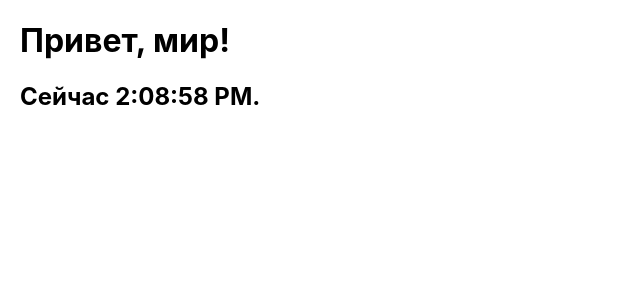
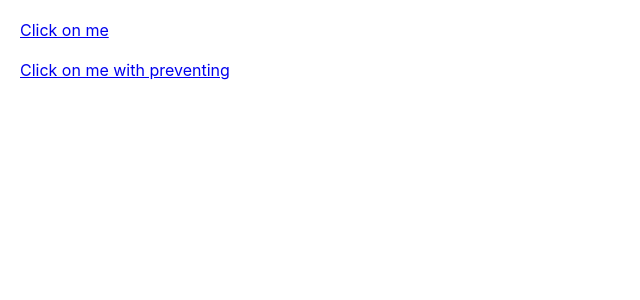
Before and after one commit to iadaria/theory, a React (Create React App) app in the folder ru/react/examples/: page / in a window 1280 px wide. Shown: the top 300 px of the page, without its empty margins (0-640 px from the left). Built offline with nearby package versions, Linux system fonts and the light colour scheme.

Commit message:
add prevent event

```diff
--- a/ru/react/examples/src/base/Element/Element.tsx
+++ b/ru/react/examples/src/base/Element/Element.tsx
@@ -1,5 +1,6 @@
 import { ShowTickButton } from "./ex0_4_Tick";
 import { Clock } from "./ex0_5_Tick";
+import { Ex0_7_Form } from "./ex0_7_Form";
 
 export function Element() {
 
@@ -7,5 +8,7 @@ export function Element() {
 
     example = <Clock />
 
-    return example;
+    let handleEvents = <Ex0_7_Form />
+
+    return handleEvents;
 }
--- /dev/null
+++ b/ru/react/examples/src/base/Element/ex0_7_Form.tsx
@@ -0,0 +1,23 @@
+export function Ex0_7_Form() {
+	function handleClick(e: any) {
+		console.log('You clicked on the link');
+	}
+
+    function handleClickWithPreventing(e: React.SyntheticEvent) {
+        e.preventDefault();
+        console.log('You clicked on the link');
+    }
+
+	return (
+		<div>
+            <a href="https://google.com" onClick={handleClick}>
+                Click on me
+            </a>
+            <br/>
+            <br/>
+            <a href="https://google.com" onClick={handleClickWithPreventing}>
+            Click on me with preventing
+            </a>
+        </div>
+	);
+}
```
Also changed, not shown: 1 other file (tests, documents, lock files or other folders).
